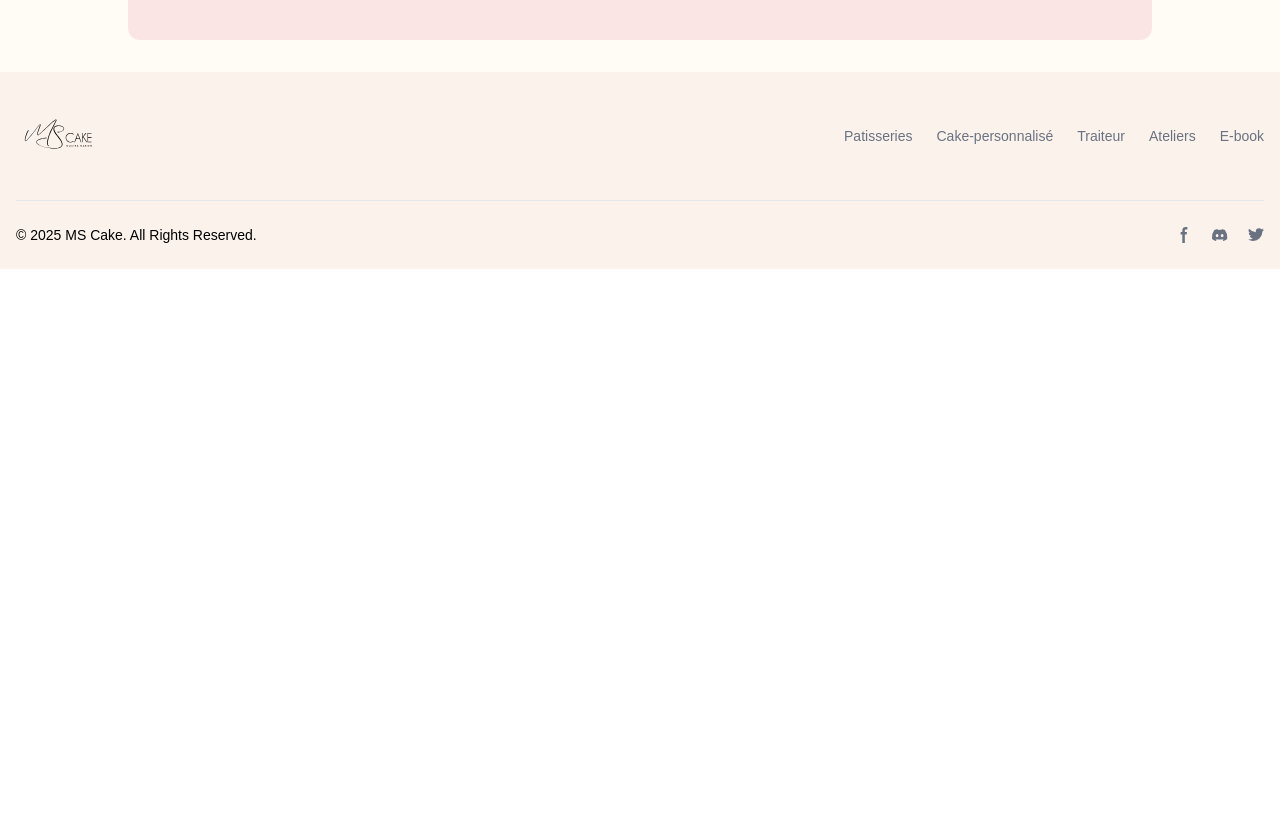
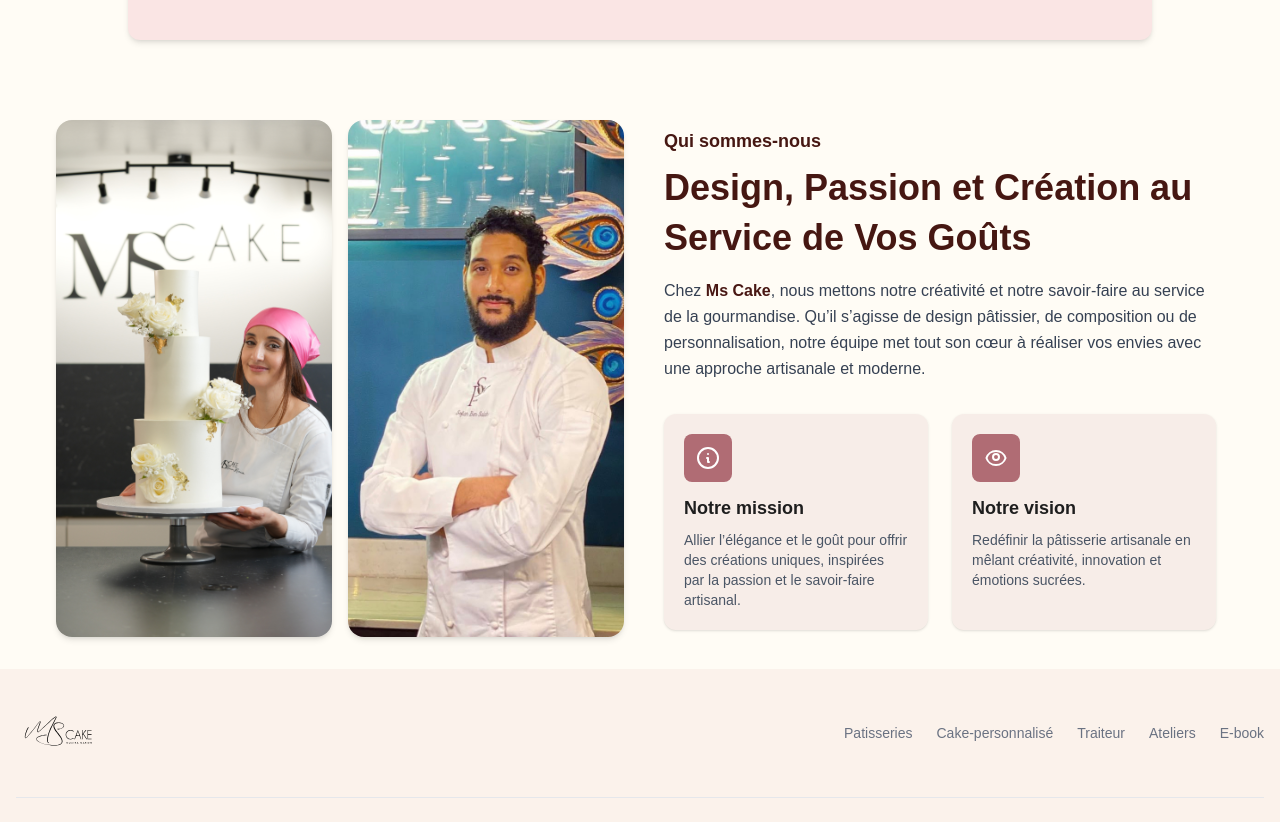
Before and after one commit to dhiachini/Ms-cake, a React (Vite) app: page / in a window 1280 px wide. Shown: the part 1344-2166 px from the top of the page. Before the commit the page ends 1613 px from the top, so only its background shows below. Built offline with nearby package versions, Linux system fonts and the light colour scheme; no server answers.

Commit message:
a propos de nous

```diff
--- a/src/Layout.tsx
+++ b/src/Layout.tsx
@@ -3,8 +3,8 @@ import Navbar from "./components/Navbar";
 import Footer from "./components/Footer";
 import EbookIcon from "./assets/icons/EbookIcon";
 import WeekendCarousel from "./components/WeekendCarousel";
-
-
+import about1 from "./assets/images/Mariam.jpeg";
+import about2 from "./assets/images/Sofien.jpeg";
 
 type LayoutProps = {
   children: React.ReactNode;
@@ -21,17 +21,119 @@ const Layout: React.FC<LayoutProps> = ({ children }) => {
       <div className="w-full">{children}</div>
 
       {/* Section avec carousel + ebook */}
-      <div className="w-full p-8 bg-[#fffcf5] ">
+      <div className="w-full p-8 bg-[#fffcf5]">
         {/* 👉 intègre directement ton composant */}
         <WeekendCarousel />
 
-        {/* Nouveau div avec bg #fae5e4 */}
+        {/* Section Ebook */}
         <div className="w-full flex justify-center px-4 mt-10">
-          <div className="flex w-full max-w-5xl h-auto bg-[#fae5e4] flex-col sm:flex-row justify-center items-center gap-6 sm:gap-10 p-6 rounded-xl">
+          <div className="flex w-full max-w-5xl h-auto bg-[#fae5e4] flex-col sm:flex-row justify-center items-center gap-6 sm:gap-10 p-6 rounded-xl shadow-md">
             <EbookIcon className="w-24 h-24 sm:w-32 sm:h-32 md:w-40 md:h-40" />
-            <span className="text-2xl sm:text-3xl md:text-4xl text-[#342520] text-center sm:text-left">
+            <span className="text-2xl sm:text-3xl md:text-4xl text-[#342520] text-center sm:text-left font-serif">
               E-book Design Cake pour débutants
             </span>
+          </div>
+        </div>
+
+        {/* 🌸 Section À propos de nous */}
+        <div className="w-full flex justify-center mt-20 px-6">
+          <div className="flex flex-col lg:flex-row items-center max-w-6xl gap-12">
+            {/* 📸 Bloc gauche : images */}
+            <div className="flex gap-4 flex-1 justify-center">
+              <img
+                src={about1}
+                alt="Équipe Ms Cake"
+                className="rounded-2xl w-1/2 object-cover shadow-md"
+              />
+              <img
+                src={about2}
+                alt="Atelier Ms Cake"
+                className="rounded-2xl w-1/2 object-cover shadow-md"
+              />
+            </div>
+
+            {/* 🧾 Bloc droit : texte */}
+            <div className="flex-1 text-center lg:text-left">
+              <p className="text-[#461712] font-semibold text-lg mb-2">
+                Qui sommes-nous
+              </p>
+              <h2 className="text-3xl md:text-4xl font-bold text-[#461712] mb-4 leading-snug">
+                Design, Passion et Création au Service de Vos Goûts
+              </h2>
+              <p className="text-gray-700 text-base mb-8 leading-relaxed">
+                Chez{" "}
+                <span className="font-semibold text-[#481713]">Ms Cake</span>,
+                nous mettons notre créativité et notre savoir-faire au service
+                de la gourmandise. Qu’il s’agisse de design pâtissier, de
+                composition ou de personnalisation, notre équipe met tout son
+                cœur à réaliser vos envies avec une approche artisanale et
+                moderne.
+              </p>
+
+              {/* 🎯 Mission / Vision */}
+              <div className="flex flex-col sm:flex-row gap-6 justify-center lg:justify-start">
+                {/* Mission */}
+                <div className="flex flex-col items-center sm:items-start bg-[#b06c74]/10 p-5 rounded-xl w-full sm:w-1/2 shadow-sm hover:shadow-md transition">
+                  <div className="bg-[#b06c74] text-white p-3 rounded-lg mb-3">
+                    <svg
+                      xmlns="http://www.w3.org/2000/svg"
+                      className="w-6 h-6"
+                      fill="none"
+                      viewBox="0 0 24 24"
+                      stroke="currentColor"
+                    >
+                      <path
+                        strokeLinecap="round"
+                        strokeLinejoin="round"
+                        strokeWidth={2}
+                        d="M13 16h-1v-4h-1m1-4h.01M12 2a10 10 0 100 20 10 10 0 000-20z"
+                      />
+                    </svg>
+                  </div>
+                  <h3 className="font-semibold text-lg text-[#1e1e1e]">
+                    Notre mission
+                  </h3>
+                  <p className="text-gray-600 text-sm mt-2">
+                    Allier l’élégance et le goût pour offrir des créations
+                    uniques, inspirées par la passion et le savoir-faire
+                    artisanal.
+                  </p>
+                </div>
+
+                {/* Vision */}
+                <div className="flex flex-col items-center sm:items-start bg-[#b06c74]/10 p-5 rounded-xl w-full sm:w-1/2 shadow-sm hover:shadow-md transition">
+                  <div className="bg-[#b06c74] text-white p-3 rounded-lg mb-3">
+                    <svg
+                      xmlns="http://www.w3.org/2000/svg"
+                      className="w-6 h-6"
+                      fill="none"
+                      viewBox="0 0 24 24"
+                      stroke="currentColor"
+                    >
+                      <path
+                        strokeLinecap="round"
+                        strokeLinejoin="round"
+                        strokeWidth={2}
+                        d="M12 8c1.657 0 3 1.343 3 3s-1.343 3-3 3-3-1.343-3-3 1.343-3 3-3z"
+                      />
+                      <path
+                        strokeLinecap="round"
+                        strokeLinejoin="round"
+                        strokeWidth={2}
+                        d="M2.458 12C3.732 7.943 7.523 5 12 5s8.268 2.943 9.542 7c-1.274 4.057-5.065 7-9.542 7s-8.268-2.943-9.542-7z"
+                      />
+                    </svg>
+                  </div>
+                  <h3 className="font-semibold text-lg text-[#1e1e1e]">
+                    Notre vision
+                  </h3>
+                  <p className="text-gray-600 text-sm mt-2">
+                    Redéfinir la pâtisserie artisanale en mêlant créativité,
+                    innovation et émotions sucrées.
+                  </p>
+                </div>
+              </div>
+            </div>
           </div>
         </div>
       </div>
```
Also changed, not shown: src/assets/images/Mariam.jpeg (added), src/assets/images/Sofien.jpeg (added).
